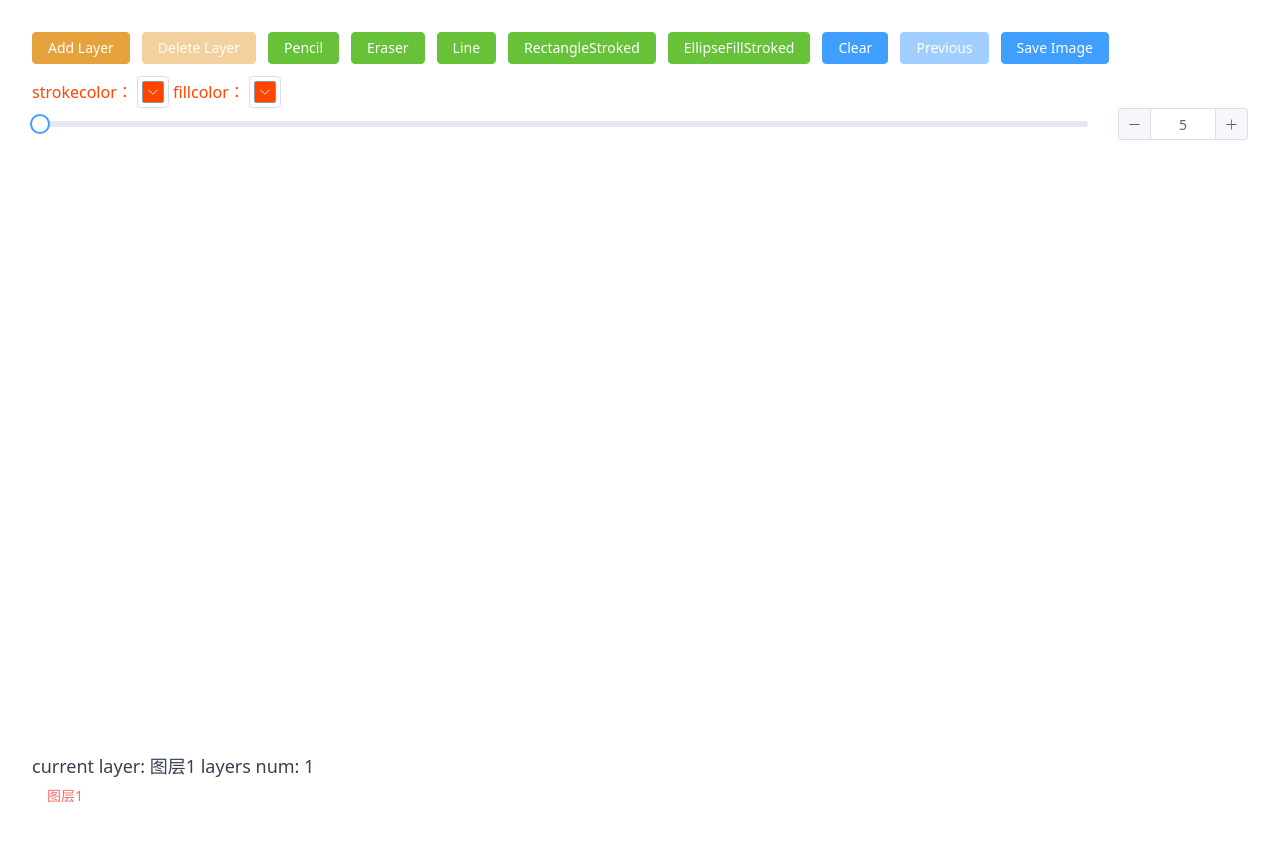
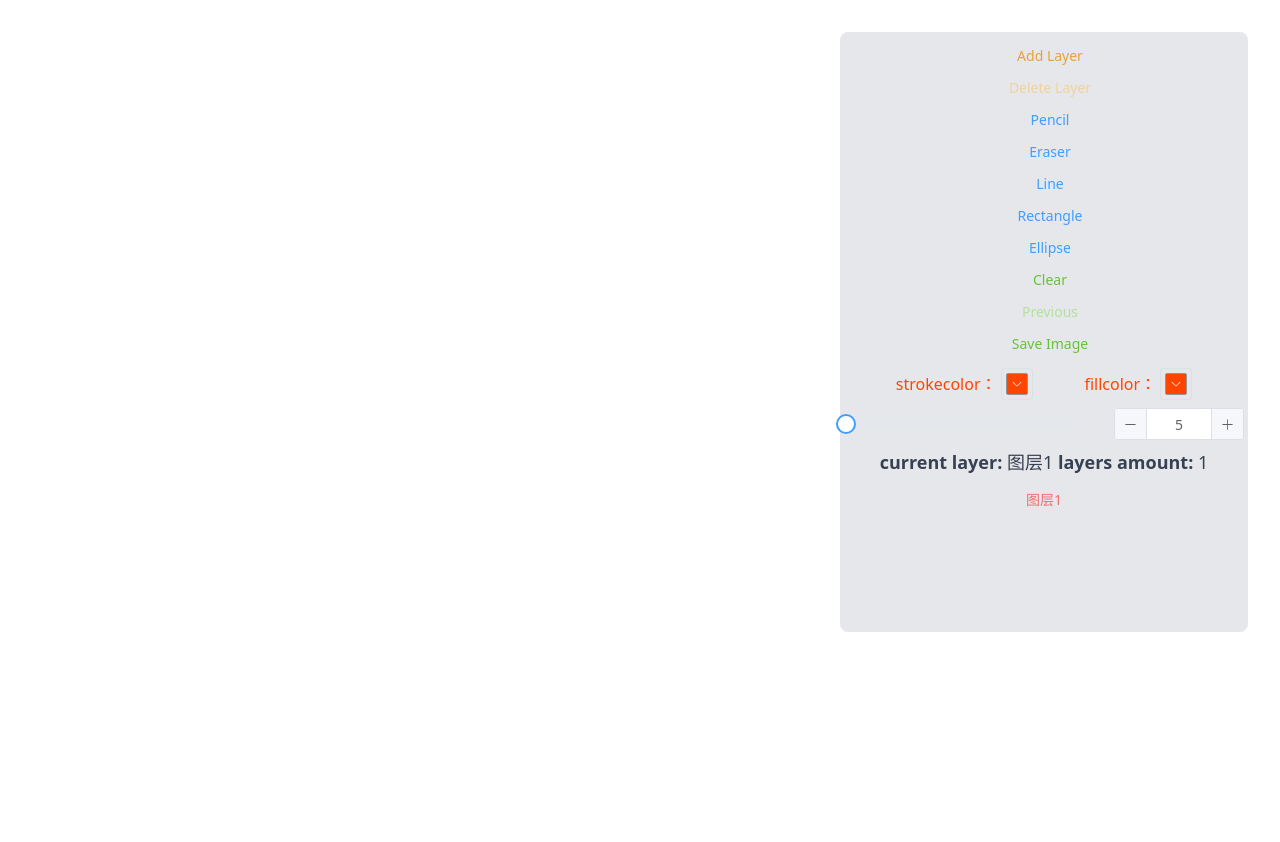
Before and after one commit to OceanPresentChao/Peintre, a Vue app: page / in a window 1280 px wide. After the commit the page ends 800 px from the top, so only its background shows below. Built offline with nearby package versions, Linux system fonts and the light colour scheme.

Commit message:
:lipstick: style: beautify toolbar

```diff
--- a/package.json
+++ b/package.json
@@ -1,6 +1,6 @@
 {
   "name": "peintre",
-  "version": "0.1.2",
+  "version": "0.1.3",
   "license": "MIT",
   "description": "a configurable painter component for Vue 3",
   "author": "OceanPresent <oceanpresent@163.com>",
--- a/src/components/Painter.vue
+++ b/src/components/Painter.vue
@@ -1,27 +1,33 @@
 <template>
-  <div>
+  <div class="flex">
     <!-- Main content -->
-    <div>
-      <el-button type="warning" size="default" @click="addLayer">Add Layer</el-button>
-      <el-button type="warning" size="default" @click="deleteLayer" :disabled="layers.length <= 1">Delete Layer
+    <div class="relative cursor-none flex-none" ref="canvasContainerRef" id="canvasContainer">
+      <canvas :width="width" :height="height" ref="cursorRef" class="absolute top-0"></canvas>
+      <canvas v-for="layer in layers" :ref="setCanvasRef" :key="layer.id" class="absolute top-0" :width="width"
+        :height="height"></canvas>
+      <canvas :width="width" :height="height" ref="imageRef"></canvas>
+    </div>
+    <div class="flex-1 px-1 bg-gray-200 rounded-lg ml-2">
+      <div class="my-2 flex flex-col">
+        <el-button text type="warning" size="default" @click="addLayer" style="margin-left: 12px;">Add Layer
         </el-button>
-      <el-button type="success" size="default" @click="changeTool(Tool.pencil)">Pencil</el-button>
-      <el-button type="success" size="default" @click="changeTool(Tool.eraser)">Eraser</el-button>
-      <el-button type="success" size="default" @click="changeTool(Tool.line)">Line</el-button>
-      <el-button type="success" size="default" @click="changeTool(Tool.rectangle)">
-        <span v-show="currentToolConfig.isRectFill">RectangleFilled</span>
-        <span v-show="!currentToolConfig.isRectFill">RectangleStroked</span>
+        <el-button text type="warning" size="default" @click="deleteLayer" :disabled="layers.length <= 1">Delete Layer
         </el-button>
-      <el-button type="success" size="default" @click="changeTool(Tool.ellipse)">
-        <span v-show="currentToolConfig.isEllipseFill">EllipseFillFilled</span>
-        <span v-show="!currentToolConfig.isEllipseFill">EllipseFillStroked</span>
+        <el-button text type="primary" size="default" @click="changeTool(Tool.pencil)">Pencil</el-button>
+        <el-button text type="primary" size="default" @click="changeTool(Tool.eraser)">Eraser</el-button>
+        <el-button text type="primary" size="default" @click="changeTool(Tool.line)">Line</el-button>
+        <el-button text type="primary" size="default" @click="changeTool(Tool.rectangle)">
+          Rectangle
         </el-button>
-      <el-button type="primary" size="default" @click="clearCtx(currentCtx)">Clear</el-button>
-      <el-button type="primary" size="default" @click="goPrevious" :disabled="layeridStack.length <= 0">Previous
+        <el-button text type="primary" size="default" @click="changeTool(Tool.ellipse)">
+          Ellipse
         </el-button>
-      <el-button type="primary" size="default" @click="saveImage">Save Image</el-button>
+        <el-button text type="success" size="default" @click="clearCtx(currentCtx)">Clear</el-button>
+        <el-button text type="success" size="default" @click="goPrevious" :disabled="layeridStack.length <= 0">Previous
+        </el-button>
+        <el-button text type="success" size="default" @click="saveImage">Save Image</el-button>
       </div>
-    <div class="mt-3 text-base">
+      <div class="my-2 text-base flex justify-evenly">
         <span :style="{ color: currentToolConfig.strokecolor }">
           strokecolor：
           <el-color-picker v-model="currentToolConfig.strokecolor" :predefine="predefineColors" />
@@ -30,24 +36,22 @@
           fillcolor：
           <el-color-picker show-alpha v-model="currentToolConfig.fillcolor" :predefine="predefineColors" />
         </span>
+      </div>
+      <div>
         <el-slider v-model="currentToolConfig.maxwidth" show-input :min="minLine" :max="maxLine" :step="1" />
       </div>
-    <div class="relative cursor-none" ref="canvasContainerRef" id="canvasContainer">
-      <canvas :width="width" :height="height" ref="cursorRef" class="absolute top-0"></canvas>
-      <canvas v-for="layer in layers" :ref="setCanvasRef" :key="layer.id" class="absolute top-0" :width="width"
-        :height="height"></canvas>
-      <canvas :width="width" :height="height" ref="imageRef"></canvas>
-    </div>
-    <div class="mt-3 text-lg text-gray-700">
-      <span>
-        current layer: {{ currentLayer?.name }}
+      <div class="my-2 text-lg text-gray-700 text-center">
+        <span class="font-bold">
+          current layer:
         </span>
-      <span>
-        layers num: {{ canvasRefs.length }}
+        <span>{{ currentLayer?.name }}</span>
+        <span class="font-bold">
+          layers amount:
         </span>
+        <span>{{ canvasRefs.length }}</span>
       </div>
       <div>
-      <draggable v-model="layers" item-key="id" ghost-class="ghost" @start="isDragging = true"
+        <draggable v-model="layers" item-key="id" ghost-class="ghost" @start="isDragging = true" class="flex flex-col"
           @end="isDragging = false">
           <template #item="{ element }">
             <el-button type="danger" size="default" text @click="changeLayer(element.id)">
@@ -57,7 +61,7 @@
         </draggable>
       </div>
     </div>
-
+  </div>
 </template>
 
 <script setup lang="ts">
@@ -182,16 +186,12 @@ const currentToolConfig = ref<{
   fillcolor: string,
   linewidth: number,
   maxwidth: number,
-  isRectFill: boolean,
-  isEllipseFill: boolean
 }>({
   tool: Tool.pencil,
   strokecolor: 'rgba(255, 69, 0)',
   fillcolor: 'rgba(255, 69, 0)',
   linewidth: 5,
   maxwidth: 5,
-  isRectFill: false,
-  isEllipseFill: false
 })
 
 function changeTool(type: Tool) {
```
Also changed, not shown: 1 other file (tests, documents, lock files or other folders). Lines whose indentation alone changed are shown as unchanged.
